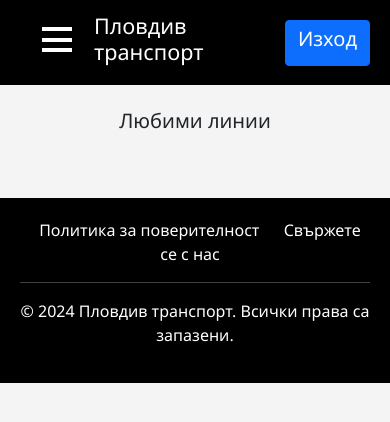
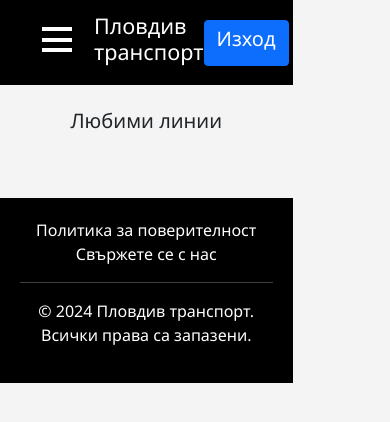
Before and after one commit to StoyanBG/diplomna-web, a website: page public/fl.html in a window 390 px wide. Drawn offline with nearby package versions, Linux system fonts and the light colour scheme; no server answers; sample sign-in values are in the browser's storage.

Commit message:
Update fl.css

```diff
--- a/public/css/fl.css
+++ b/public/css/fl.css
@@ -8,7 +8,7 @@
 
 }
 @media screen and (max-width: 768px) {
-    .button-div{
-        max-width: 20%;
+    body{
+        max-width: 75%;
     }
 }
```
